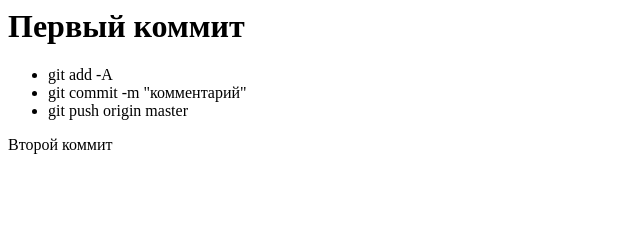
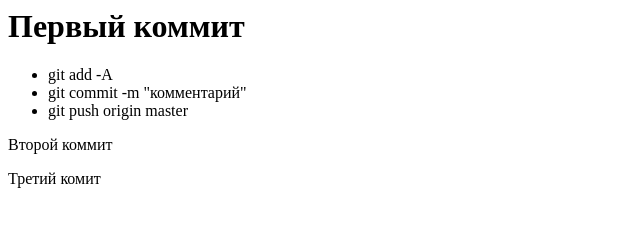
Before and after one commit to IgorTimchenko/gittest, a plain HTML site: page index.html in a window 1280 px wide. Shown: the whole page, without its empty margins (0-640 px from the left). Drawn offline with Linux system fonts and the light colour scheme.

Commit message:
третий коммит

```diff
--- a/index.html
+++ b/index.html
@@ -6,3 +6,4 @@
 	<li>git push origin master</li>
 </ul>
 <p>Второй коммит</p>
+<p>Третий комит</p>
```
